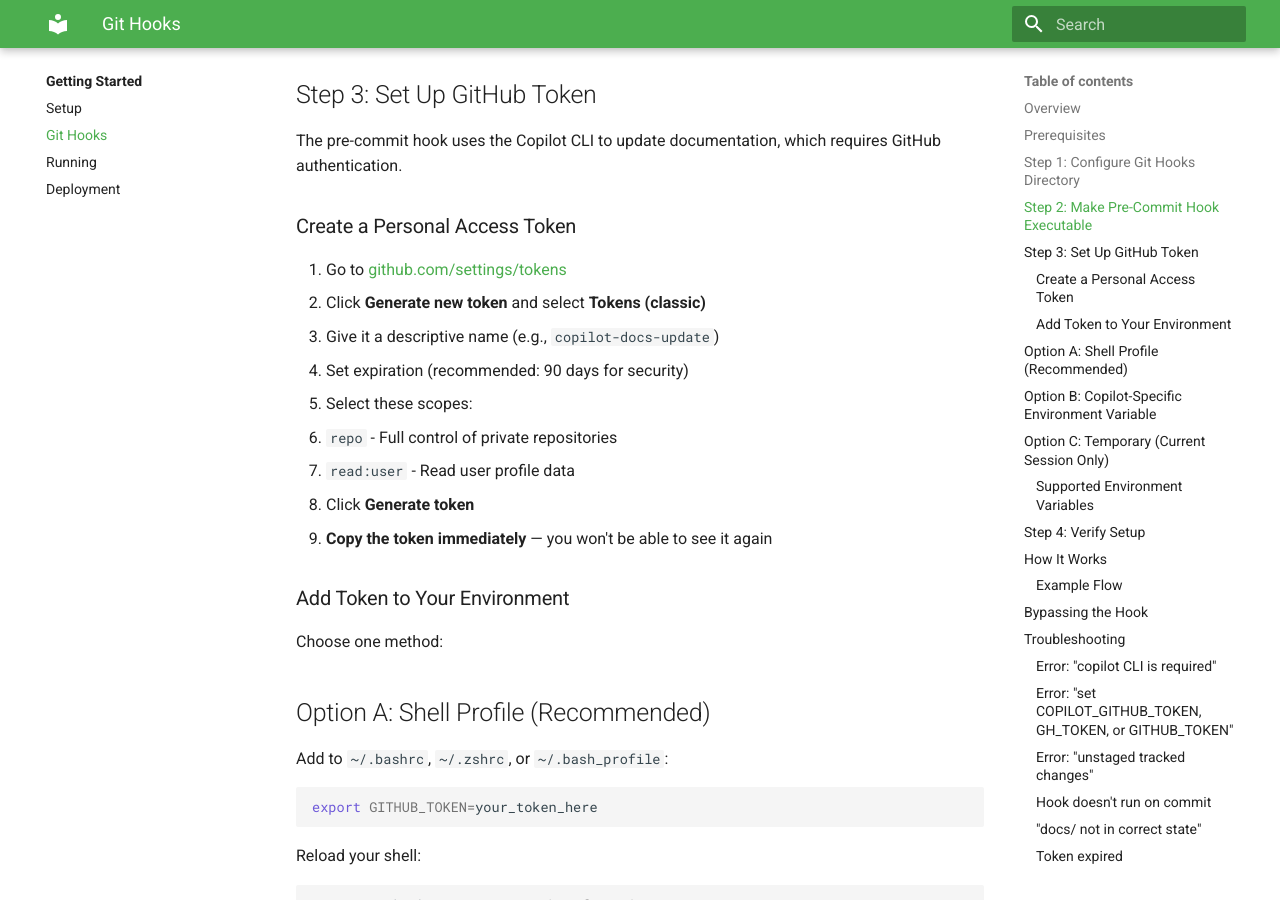
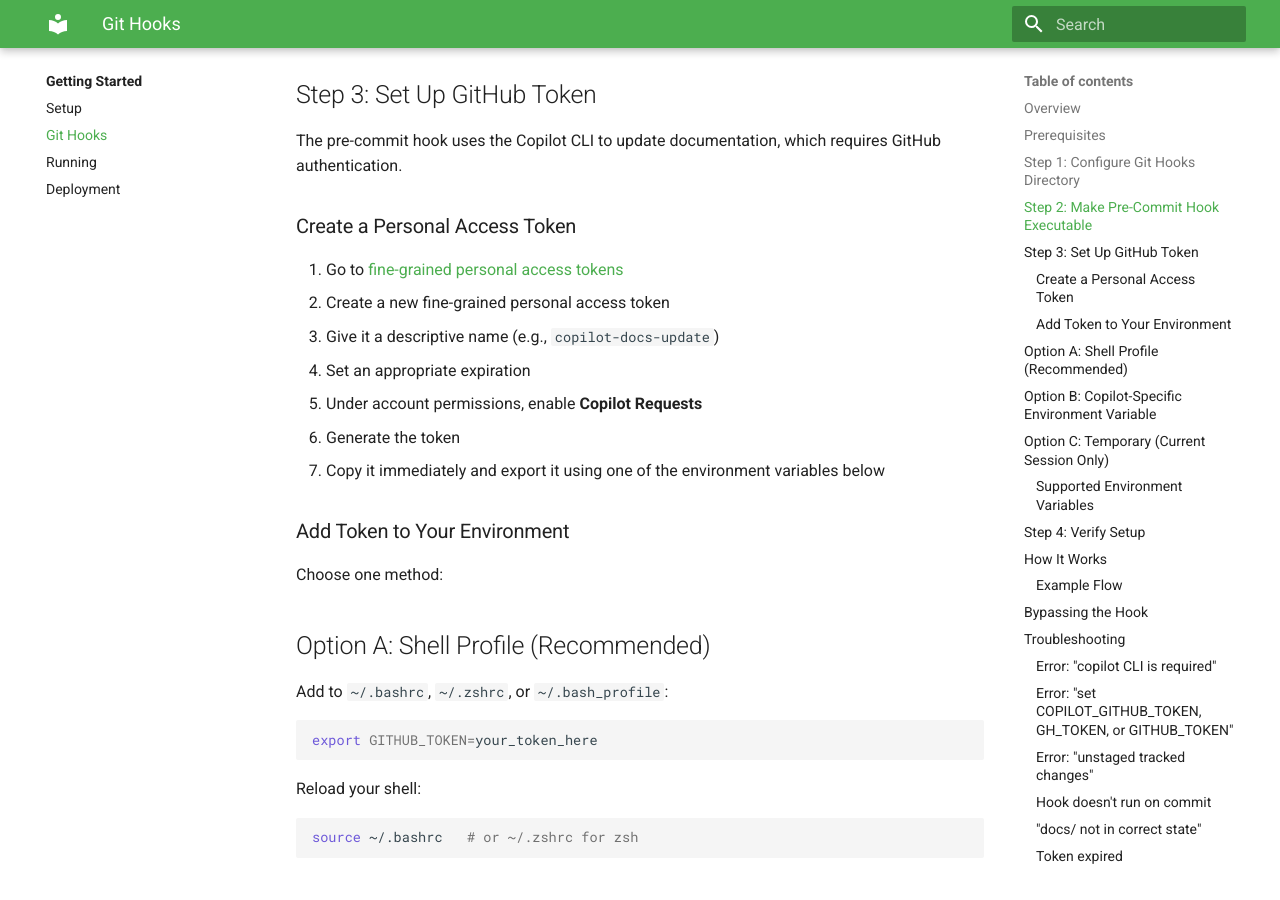
Before and after one commit to DEFRA/trade-imports-fish-be, an MkDocs documentation site: the page built from docs/wiki/getting-started/git-hooks.md, in a window 1280 px wide and 900 px high, scrolled down 1281 px. Built offline with MkDocs 1.6.1 and Material for MkDocs 9.7.7, drawn with Linux system fonts in a browser that asks for light colours.

Commit message:
Revise Personal Access Token creation steps
Updated instructions for creating a Personal Access Token to include fine-grained tokens and Copilot Requests.

Co-authored-by: Copilot Autofix powered by AI <175728472+Copilot@users.noreply.github.com>

```diff
--- a/docs/wiki/getting-started/git-hooks.md
+++ b/docs/wiki/getting-started/git-hooks.md
@@ -59,15 +59,13 @@ GitHub authentication.
 
 ### Create a Personal Access Token
 
-1. Go to [github.com/settings/tokens](https://github.com/settings/tokens)
-2. Click **Generate new token** and select **Tokens (classic)**
+1. Go to [fine-grained personal access tokens](https://github.com/settings/personal-access-tokens/new)
+2. Create a new fine-grained personal access token
 3. Give it a descriptive name (e.g., `copilot-docs-update`)
-4. Set expiration (recommended: 90 days for security)
-5. Select these scopes:
-   - `repo` - Full control of private repositories
-   - `read:user` - Read user profile data
-6. Click **Generate token**
-7. **Copy the token immediately** — you won't be able to see it again
+4. Set an appropriate expiration
+5. Under account permissions, enable **Copilot Requests**
+6. Generate the token
+7. Copy it immediately and export it using one of the environment variables below
 
 ### Add Token to Your Environment
 
```
